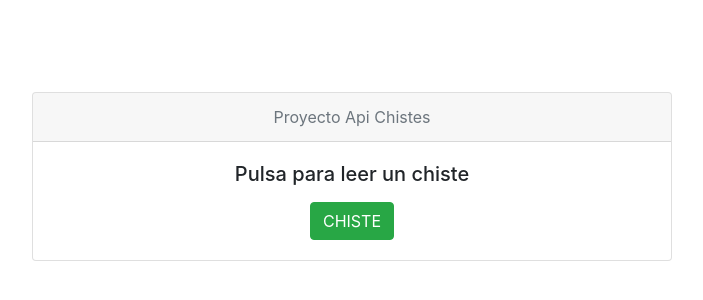
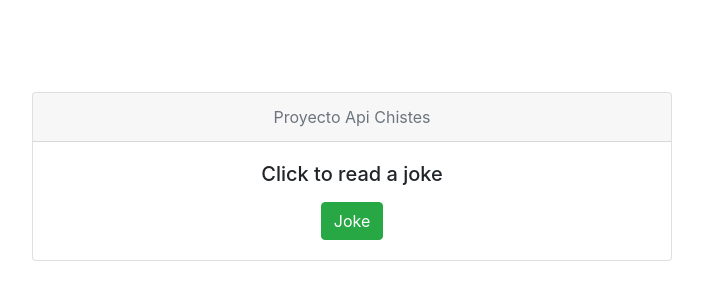
Before and after one commit to MorenoLucas/api-chistes, a plain HTML site: page index.html in a window 1280 px wide. Shown: the part 108-408 px from the top of the page, without its empty margins (288-991 px from the left). Drawn offline with nearby package versions, Linux system fonts and the light colour scheme.

Commit message:
traducimos al ingles titulo y botton

```diff
--- a/index.html
+++ b/index.html
@@ -29,10 +29,10 @@
     <div id="container" class="card">
       <div class="card-header text-muted">Proyecto Api Chistes</div>
       <div class="card-body text-center">
-        <h5 class="card-title">Pulsa para leer un chiste</h5>
+        <h5 class="card-title">Click to read a joke</h5>
         <p id="chistes" class="card-text"></p>
         <button type="button" class="btn btn-success" onclick="mostrarChiste()">
-          CHISTE
+          Joke
         </button>
       </div>
     </div>
```
